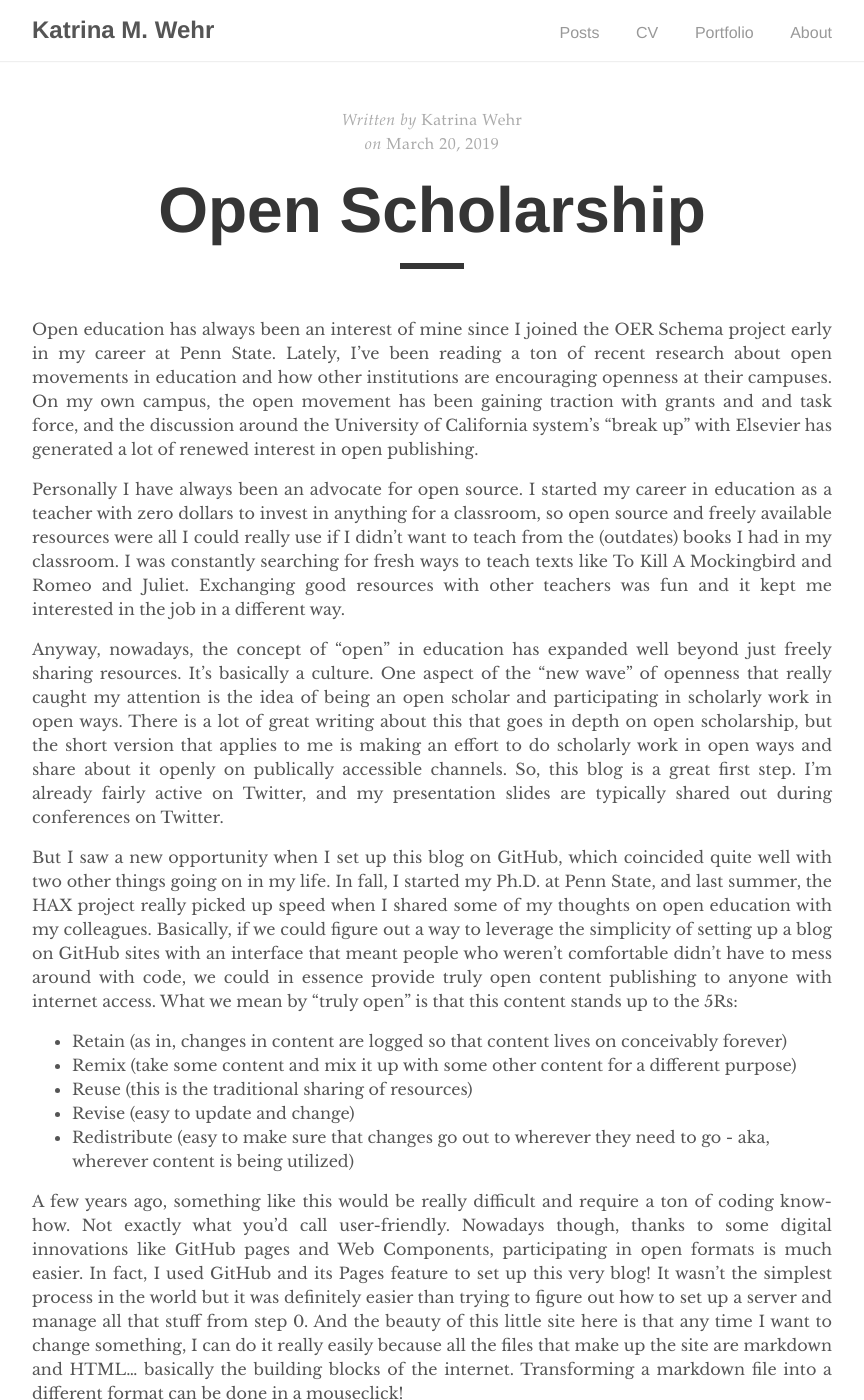
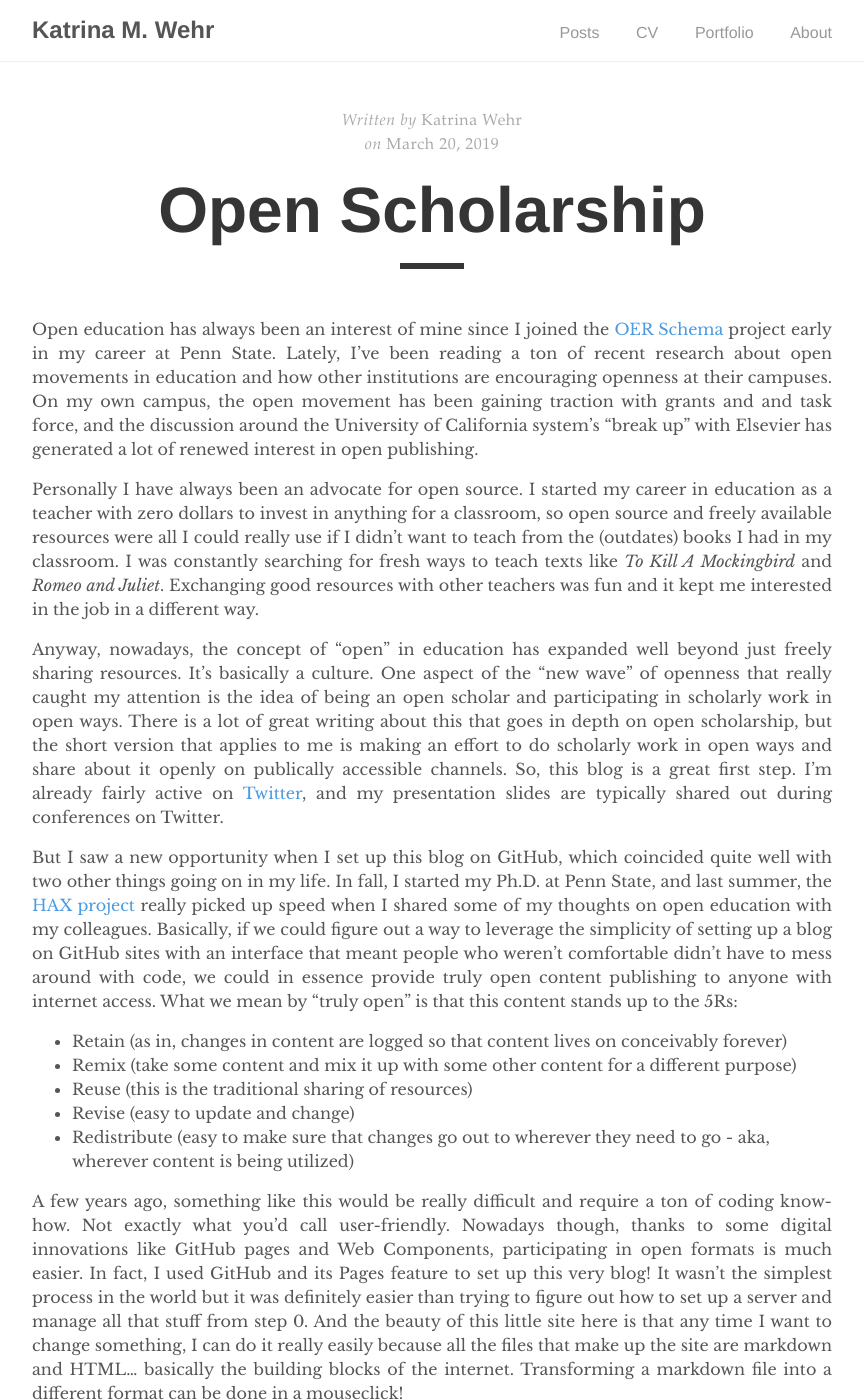
Before and after one commit to kat-wehr/mysite, a Jekyll site: the page built from _posts/2019-03-20-open-scholarship.md, in a window 1280 px wide and 1400 px high. Shown: the whole window, without its empty margins (208-1072 px from the left). Built offline with Jekyll 4.4.1, drawn with Linux system fonts in a browser that asks for light colours; nearby versions of some CDN libraries; part of the change alters nothing that is shown.

```diff
--- a/_posts/2019-03-20-open-scholarship.md
+++ b/_posts/2019-03-20-open-scholarship.md
@@ -4,13 +4,13 @@ title: Open Scholarship
 categories: [OER]
 ---
 
-Open education has always been an interest of mine since I joined the OER Schema project early in my career at Penn State. Lately, I've been reading a ton of recent research about open movements in education and how other institutions are encouraging openness at their campuses. On my own campus, the open movement has been gaining traction with grants and and task force, and the discussion around the University of California system's "break up" with Elsevier has generated a lot of renewed interest in open publishing.
+Open education has always been an interest of mine since I joined the [OER Schema](oerschema.org) project early in my career at Penn State. Lately, I've been reading a ton of recent research about open movements in education and how other institutions are encouraging openness at their campuses. On my own campus, the open movement has been gaining traction with grants and and task force, and the discussion around the University of California system's "break up" with Elsevier has generated a lot of renewed interest in open publishing.
 
-Personally I have always been an advocate for open source. I started my career in education as a teacher with zero dollars to invest in anything for a classroom, so open source and freely available resources were all I could really use if I didn't want to teach from the (outdates) books I had in my classroom. I was constantly searching for fresh ways to teach texts like To Kill A Mockingbird and Romeo and Juliet. Exchanging good resources with other teachers was fun and it kept me interested in the job in a different way.
+Personally I have always been an advocate for open source. I started my career in education as a teacher with zero dollars to invest in anything for a classroom, so open source and freely available resources were all I could really use if I didn't want to teach from the (outdates) books I had in my classroom. I was constantly searching for fresh ways to teach texts like *To Kill A Mockingbird* and *Romeo and Juliet*. Exchanging good resources with other teachers was fun and it kept me interested in the job in a different way.
 
-Anyway, nowadays, the concept of "open" in education has expanded well beyond just freely sharing resources. It's basically a culture. One aspect of the "new wave" of openness that really caught my attention is the idea of being an open scholar and participating in scholarly work in open ways. There is a lot of great writing about this that goes in depth on open scholarship, but the short version that applies to me is making an effort to do scholarly work in open ways and share about it openly on publically accessible channels. So, this blog is a great first step. I'm already fairly active on Twitter, and my presentation slides are typically shared out during conferences on Twitter.
+Anyway, nowadays, the concept of "open" in education has expanded well beyond just freely sharing resources. It's basically a culture. One aspect of the "new wave" of openness that really caught my attention is the idea of being an open scholar and participating in scholarly work in open ways. There is a lot of great writing about this that goes in depth on open scholarship, but the short version that applies to me is making an effort to do scholarly work in open ways and share about it openly on publically accessible channels. So, this blog is a great first step. I'm already fairly active on [Twitter](https://twitter.com/katrinamwehr), and my presentation slides are typically shared out during conferences on Twitter.
 
-But I saw a new opportunity when I set up this blog on GitHub, which coincided quite well with two other things going on in my life. In fall, I started my Ph.D. at Penn State, and last summer, the HAX project really picked up speed when I shared some of my thoughts on open education with my colleagues. Basically, if we could figure out a way to leverage the simplicity of setting up a blog on GitHub sites with an interface that meant people who weren't comfortable didn't have to mess around with code, we could in essence provide truly open content publishing to anyone with internet access.
+But I saw a new opportunity when I set up this blog on GitHub, which coincided quite well with two other things going on in my life. In fall, I started my Ph.D. at Penn State, and last summer, the [HAX project](https://haxtheweb.org/) really picked up speed when I shared some of my thoughts on open education with my colleagues. Basically, if we could figure out a way to leverage the simplicity of setting up a blog on GitHub sites with an interface that meant people who weren't comfortable didn't have to mess around with code, we could in essence provide truly open content publishing to anyone with internet access.
 What we mean by "truly open" is that this content stands up to the 5Rs:
 - Retain (as in, changes in content are logged so that content lives on conceivably forever)
 - Remix (take some content and mix it up with some other content for a different purpose)
```
